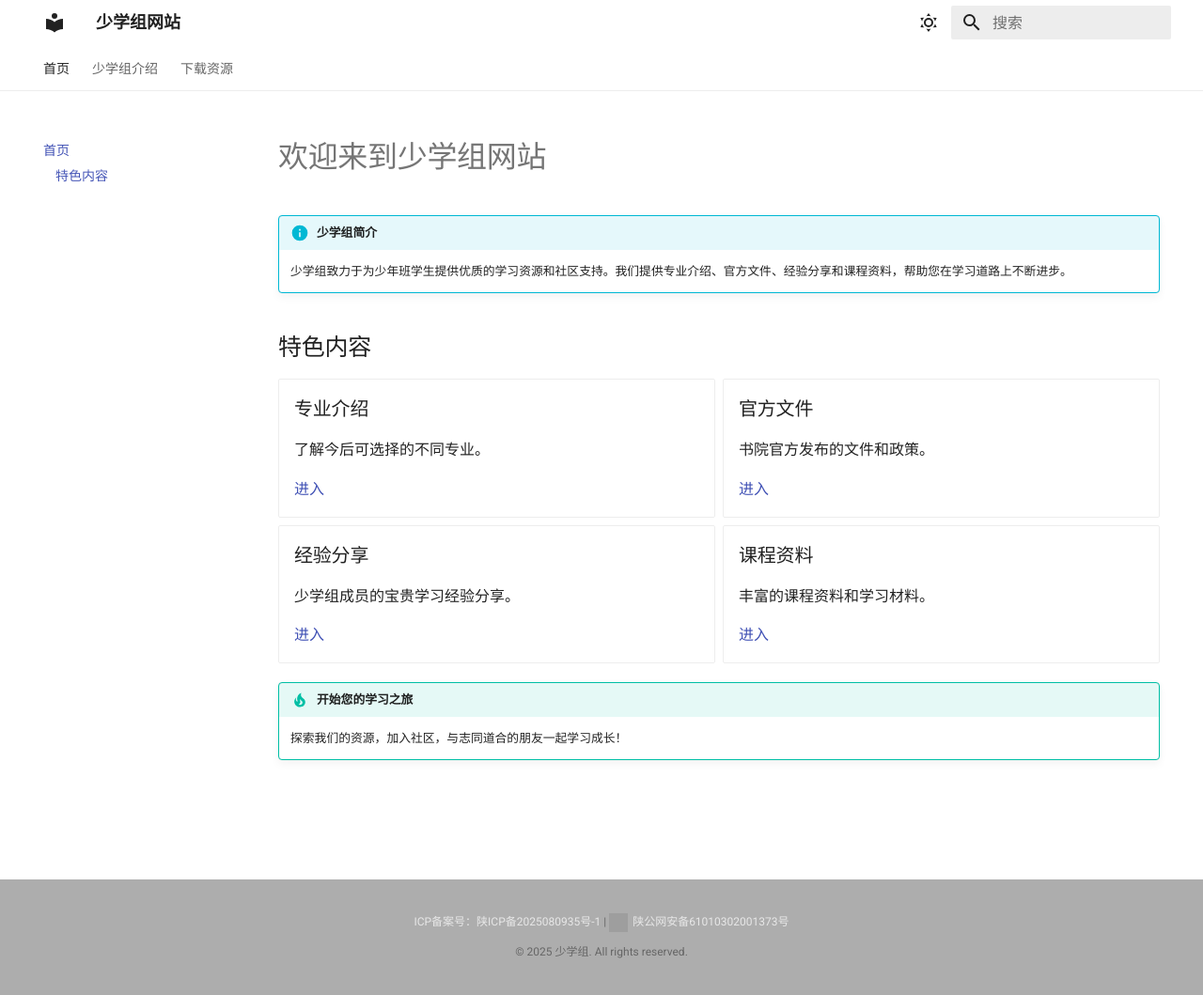
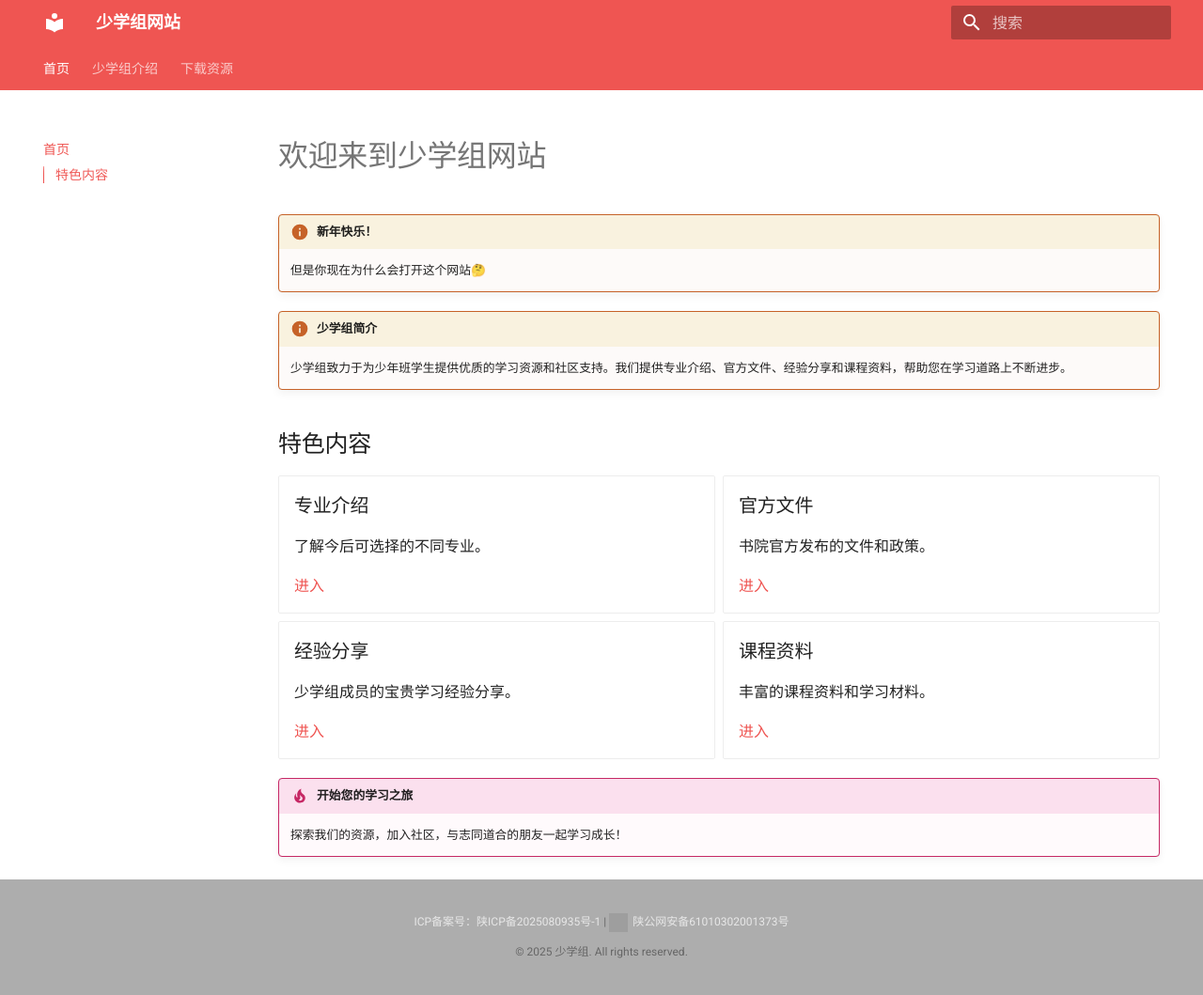
Before and after one commit to ShaoXueZu2025/website, an MkDocs documentation site: the page built from docs/index.md, in a window 1280 px wide and 1059 px high. Shown: the whole window at 94% size. Built offline with MkDocs 1.6.1 and Material for MkDocs 9.7.7, drawn with Linux system fonts in a browser that asks for light colours; grey boxes are pictures that could not be loaded.

Commit message:
Reapply "feat: Add new year celebration".
This reverts commit 880a4fc467767212d29d94d94c5014ec6c23ea7d.

```diff
--- a/autogen.py
+++ b/autogen.py
@@ -32,12 +32,12 @@ def gen_line(operation, data, root):
     if operation == "LIST":
         if os.path.splitext(data)[1] == ".pdf":
             return (
-                f'??? note "{data} <a href="./{data}" download>[下载]</a> <a href="{gen_github_link(root, data)}" download>[GitHub下载]</a>"\n'
+                f'??? note "{"🎉" + data} <a href="./{data}" download>[下载]</a> <a href="{gen_github_link(root, data)}" download>[GitHub下载]</a>"\n'
                 f'    <iframe loading="lazy" src="{data}" width="100%" height="500px"></iframe>\n\n'
             )
         else:
             return (
-                f'!!! note "{data} <a href="./{data}" download>[下载]</a> <a href="{gen_github_link(root, data)}" download>[GitHub下载]</a>"\n\n'
+                f'!!! note "{"🎉" + data} <a href="./{data}" download>[下载]</a> <a href="{gen_github_link(root, data)}" download>[GitHub下载]</a>"\n\n'
             )
     elif operation == "IGNORE":
         return ""
--- /dev/null
+++ b/docs/celebrate.css
@@ -0,0 +1,60 @@
+/* celebration.css */
+:root {
+  --md-primary-fg-color: #c62828; /* 深红 */
+  --md-primary-fg-color--light: #ef9a9a;
+  --md-accent-fg-color: #ffab00; /* 亮金 */
+}
+
+.md-typeset .admonition.note,
+.md-typeset details.note {
+  background-color: #fffefe;
+  border-color: #c45555;
+}
+
+.md-typeset .note > .admonition-title:before,
+.md-typeset .note > summary:before,
+.md-typeset .note > .admonition-title:after,
+.md-typeset .note > summary:after {
+  background-color: #c45555;
+}
+
+.md-typeset .note > .admonition-title,
+.md-typeset .note > summary {
+  background-color: #ff44441a;
+}
+
+.md-typeset .admonition.info,
+.md-typeset details.info {
+  background-color: #fdfaf9;
+  border-color: #c66228;
+}
+
+.md-typeset .info > .admonition-title,
+.md-typeset .info > summary {
+  background-color: #d4ab001a;
+}
+
+.md-typeset .info > .admonition-title:before,
+.md-typeset .info > summary:before,
+.md-typeset .info > .admonition-title:after,
+.md-typeset .info > summary:after {
+  background-color: #c66228;
+}
+
+.md-typeset .admonition.tip,
+.md-typeset details.tip {
+  background-color: #fffafc;
+  border-color: #c62865;
+}
+
+.md-typeset .tip > .admonition-title,
+.md-typeset .tip > summary {
+  background-color: #d400781a;
+}
+
+.md-typeset .tip > .admonition-title:before,
+.md-typeset .tip > summary:before,
+.md-typeset .tip > .admonition-title:after,
+.md-typeset .tip > summary:after {
+  background-color: #c62865;
+}
--- a/docs/index.md
+++ b/docs/index.md
@@ -1,4 +1,7 @@
 # 欢迎来到少学组网站
+
+!!! info "新年快乐！"
+    但是你现在为什么会打开这个网站🤔
 
 !!! info "少学组简介"
     少学组致力于为少年班学生提供优质的学习资源和社区支持。我们提供专业介绍、官方文件、经验分享和课程资料，帮助您在学习道路上不断进步。
--- a/mkdocs.yml
+++ b/mkdocs.yml
@@ -12,24 +12,14 @@ theme:
     # Palette toggle for light mode
     - media: "(prefers-color-scheme: light)"
       scheme: default
-      primary: white
-      accent: red
-      toggle:
-        icon: material/weather-sunny
-        name: Switch to dark mode
-
-    # Palette toggle for dark mode
-    - media: "(prefers-color-scheme: dark)"
-      scheme: slate
-      primary: black
-      accent: blue
-      toggle:
-        icon: material/weather-night
-        name: Switch to light mode
+      primary: red
+      accent: amber
   font:
     text: Roboto
     code: Roboto Mono
   custom_dir: docs/overrides
+extra_css:
+  - ./celebrate.css
 markdown_extensions:
   - pymdownx.emoji:
       emoji_index: !!python/name:material.extensions.emoji.twemoji
```
